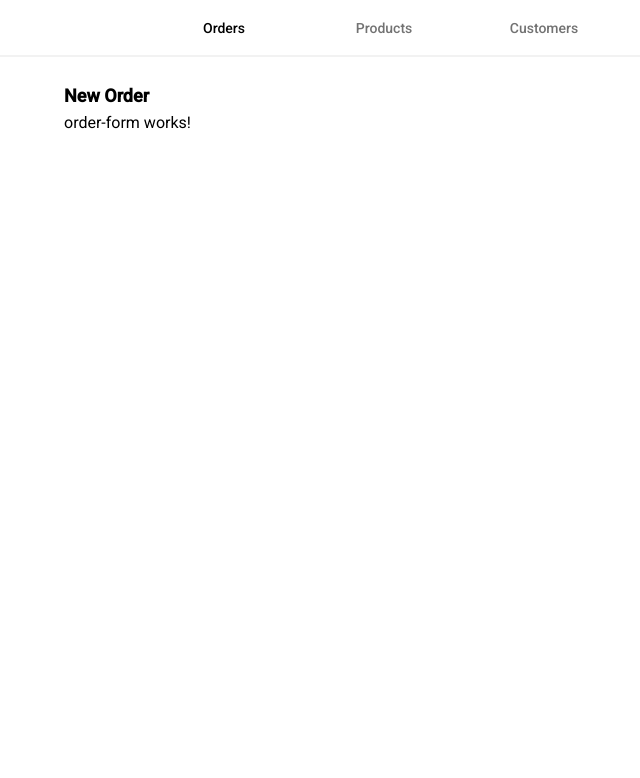
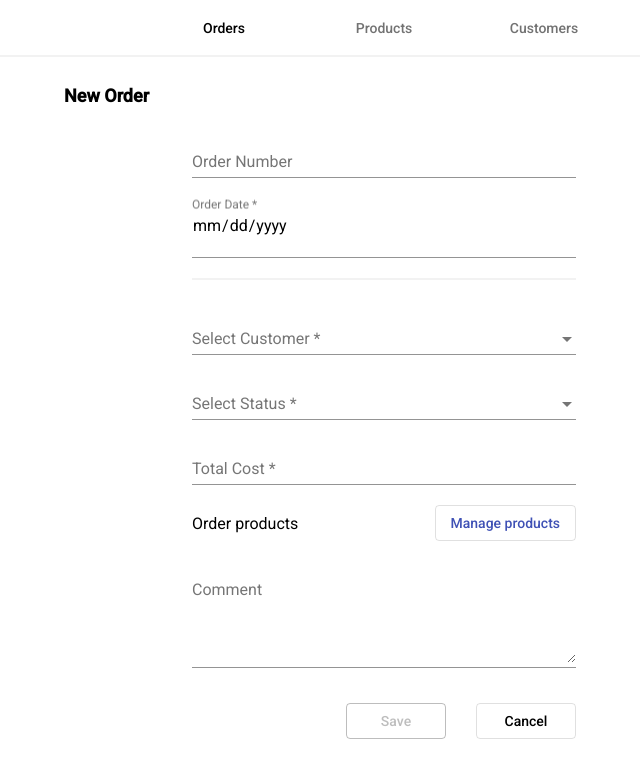
Before and after one commit to Foltes7/TraineeTasks, an Angular app in the folder Angular_NET_CORE/ClientApp/: page /orders in a window 1280 px wide. Both pictures are taken after a click on the button "New Order". Shown: the top 778 px of the page, without its empty margins (256-896 px from the left). Built offline with nearby package versions, Linux system fonts and the light colour scheme.

Commit message:
init order form

```diff
--- /dev/null
+++ b/Angular_NET_CORE/ClientApp/src/app/orders/models/fullOrder.ts
@@ -0,0 +1,6 @@
+import { Product } from 'src/app/products/models/product';
+import { Order } from './orders';
+
+export interface FullOrder extends Order{
+    products: Product[];
+}
--- a/Angular_NET_CORE/ClientApp/src/app/orders/order-form/order-form.component.html
+++ b/Angular_NET_CORE/ClientApp/src/app/orders/order-form/order-form.component.html
@@ -1 +1,60 @@
-<p>order-form works!</p>
+<form [formGroup]="mainForm" class="form">
+
+    <mat-form-field>
+        <mat-label>Order Number</mat-label>
+        <input matInput readonly placeholder="Order Number" name="orderNumber" formControlName="orderNumber">
+    </mat-form-field>
+
+    <mat-form-field>
+        <mat-label>Order Date</mat-label>
+        <input matInput readonly placeholder="Date" type="date" name="date" formControlName="date">
+    </mat-form-field>
+
+    <div class="divider"></div>
+
+
+    <mat-form-field>
+        <mat-label>Select Customer</mat-label>
+        <mat-select [disabled]="!editable"  name="customer" formControlName="customer">
+            <mat-option *ngFor="let customer of customers" [value]="customer">
+            {{customer.customerName}}
+            </mat-option>
+        </mat-select>
+    </mat-form-field>
+
+    <mat-form-field>
+        <mat-label>Select Status</mat-label>
+        <mat-select [disabled]="!editable" name="status" formControlName="status">
+            <mat-option *ngFor="let status of statuses" [value]="status">
+                {{statusEnum[status]}}
+            </mat-option>
+        </mat-select>
+    </mat-form-field>
+
+
+    <mat-form-field>
+        <mat-label>Total Cost</mat-label>
+        <input [readonly]="true" matInput placeholder="Total cost" name="cost" formControlName="cost">
+    </mat-form-field>
+
+    <div class="products-section">
+        <div class="title">
+            <p>Order products</p>
+            <button mat-stroked-button color="primary">Manage products</button>
+        </div>
+    </div>
+
+    <mat-form-field class="textarea-mr-t">
+        <mat-label>Comment</mat-label>
+        <textarea [readonly]="!editable" matInput placeholder="Comment" name="comment" formControlName="comment"></textarea>
+    </mat-form-field>
+
+    <div *ngIf="editable" class="buttons">
+        <button [disabled]="mainForm.invalid" mat-stroked-button (click)="saveForm()">
+            Save
+        </button>
+        <button mat-stroked-button (click)="cancelHandler()">
+            Cancel
+        </button>
+    </div>
+</form>
--- a/Angular_NET_CORE/ClientApp/src/app/orders/order-form/order-form.component.scss
+++ b/Angular_NET_CORE/ClientApp/src/app/orders/order-form/order-form.component.scss
@@ -0,0 +1,43 @@
+.form{
+    margin-top: 20px;
+    display: flex;
+    flex-direction: column;
+    align-items: center;
+    mat-form-field{
+        width: 60%;
+    }
+    .buttons{
+        margin-top: 15px;
+        display: flex;
+        justify-content: flex-end;
+        width: 60%;
+        button{
+            width: 100px;
+            &:first-child{
+                margin-right: 30px;
+            }
+        }
+    }
+    textarea{
+        height: 80px;
+    }
+    .textarea-mr-t{
+        margin-top: 20px;
+    }
+    .divider{
+        width: 60%;
+        height: 2px;
+        background-color: #f2f2f2;
+        margin-bottom: 30px;
+    }
+
+    .products-section{
+        width: 60%;
+        .title{
+            width: 100%;
+            display: flex;
+            justify-content: space-between;
+            align-items: center;
+        }
+    }
+}
--- a/Angular_NET_CORE/ClientApp/src/app/orders/order-form/order-form.component.ts
+++ b/Angular_NET_CORE/ClientApp/src/app/orders/order-form/order-form.component.ts
@@ -1,5 +1,21 @@
 import { Component, EventEmitter, Input, OnInit, Output } from '@angular/core';
+import { FormControl, FormGroup, Validators } from '@angular/forms';
+import { Customer } from 'src/app/customers/models/customer';
 import { Order } from '../models/orders';
+import { Status } from '../models/statuses';
+
+const ELEMENT_DATA: Customer[] = [ // TODO REMOVE
+  {id: 1, customerName: 'Hydrogen', totalCost: 1.0079, ordersCount: 5, customerAddress: 'Hydrogen2', createdAt: new Date()},
+  {id: 2, customerName: 'Helium', totalCost: 4.0026, ordersCount: 1, customerAddress: 'Helium2', createdAt: new Date()},
+  {id: 3, customerName: 'Lithium', totalCost: 6.941, ordersCount: 0, customerAddress: 'Helium2', createdAt: new Date()},
+  {id: 4, customerName: 'Beryllium', totalCost: 9.0122, ordersCount: 10, customerAddress: 'Helium2', createdAt: new Date()},
+  {id: 5, customerName: 'Boron', totalCost: 10.811, ordersCount: 15, customerAddress: 'Helium2', createdAt: new Date()},
+  {id: 6, customerName: 'Carbon', totalCost: 12.0107, ordersCount: 17, customerAddress: 'Helium2', createdAt: new Date()},
+  {id: 7, customerName: 'Nitrogen', totalCost: 14.0067, ordersCount: 16, customerAddress: 'Helium2', createdAt: new Date()},
+  {id: 8, customerName: 'Oxygen', totalCost: 15.9994, ordersCount: 12, customerAddress: 'Helium2', createdAt: new Date()},
+  {id: 9, customerName: 'Fluorine', totalCost: 18.9984, ordersCount: 2, customerAddress: 'Helium2', createdAt: new Date()},
+  {id: 10, customerName: 'Neon', totalCost: 20.1797, ordersCount: 2, customerAddress: 'Helium2', createdAt: new Date()},
+];
 
 @Component({
   selector: 'app-order-form',
@@ -7,6 +23,11 @@ import { Order } from '../models/orders';
   styleUrls: ['./order-form.component.scss']
 })
 export class OrderFormComponent implements OnInit {
+
+  customers = ELEMENT_DATA;
+
+  statusEnum = Status;
+  statuses: string[] = [];
 
   @Output()
   cancelEvent = new EventEmitter<void>();
@@ -17,9 +38,20 @@ export class OrderFormComponent implements OnInit {
   @Input()
   editable: boolean;
 
+  public mainForm: FormGroup = new FormGroup({
+    orderNumber: new FormControl(''),
+    comment: new FormControl('', []),
+    cost: new FormControl('', [Validators.required, Validators.min(0)]),
+    customer: new FormControl('', [Validators.required]),
+    status: new FormControl('', [Validators.required]),
+    date: new FormControl('',  [Validators.required]),
+  });
+
+
   constructor() { }
 
   ngOnInit(): void {
+    this.statuses = Object.keys(Status).filter(String);
   }
 
   cancelHandler(): void
--- a/Angular_NET_CORE/ClientApp/src/app/orders/order-view-details/order-view-details.component.ts
+++ b/Angular_NET_CORE/ClientApp/src/app/orders/order-view-details/order-view-details.component.ts
@@ -22,7 +22,7 @@ export class OrderViewDetailsComponent implements OnInit {
 
   cancelHandler(): void
   {
-
+    this.editable = false;
   }
 
   saveFormHandler(order: Order): void
--- a/Angular_NET_CORE/ClientApp/src/app/orders/orders-list/orders-list.component.html
+++ b/Angular_NET_CORE/ClientApp/src/app/orders/orders-list/orders-list.component.html
@@ -23,7 +23,7 @@
 
             <ng-container matColumnDef="cost">
               <th mat-header-cell *matHeaderCellDef>Total Cost</th>
-              <td mat-cell *matCellDef="let element"> {{element.cost}} </td>
+              <td mat-cell *matCellDef="let element"> ${{element.cost}} </td>
             </ng-container>
 
             <ng-container matColumnDef="status">
--- a/Angular_NET_CORE/ClientApp/src/app/products/product-form/product-form.component.ts
+++ b/Angular_NET_CORE/ClientApp/src/app/products/product-form/product-form.component.ts
@@ -1,6 +1,5 @@
 import { Component, EventEmitter, Input, OnInit, Output } from '@angular/core';
 import { AbstractControl, FormControl, FormGroup, Validators } from '@angular/forms';
-import { Router } from '@angular/router';
 import { Categories } from '../models/categories';
 import { Product } from '../models/product';
 import { Size } from '../models/size';
--- a/Angular_NET_CORE/ClientApp/src/app/products/products-list/products-list.component.html
+++ b/Angular_NET_CORE/ClientApp/src/app/products/products-list/products-list.component.html
@@ -34,7 +34,7 @@
             <ng-container matColumnDef="price">
                 <th mat-header-cell *matHeaderCellDef>Price</th>
                 <td mat-cell *matCellDef="let element">
-                    {{element.price}}
+                    ${{element.price}}
                 </td>
             </ng-container>
 
```
